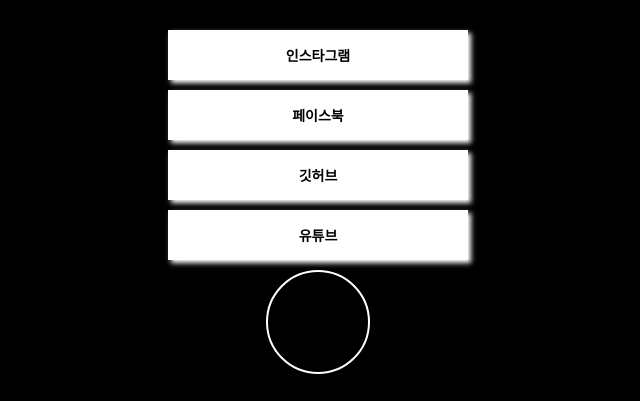
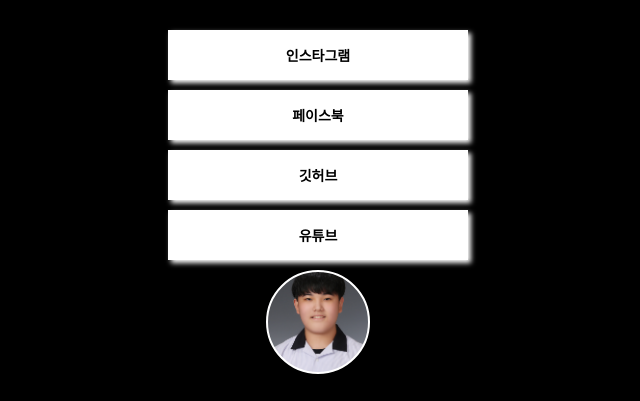
Before and after one commit to LeeyujinAndroid/mypage2, a plain HTML site: page index.html in a window 1280 px wide. Shown: the top 401 px of the page, without its empty margins (322-962 px from the left). Drawn offline with Linux system fonts and the light colour scheme; a web font is replaced by a local one.

Commit message:
Add files via upload

```diff
--- a/index.html
+++ b/index.html
@@ -24,7 +24,7 @@
             height: 100px;
             border-radius: 100%;
             border: 2px solid white;
-            background-image: url('씨발.jpg');
+            background-image: url('My Profile Image.jpg');
             background-position: center;
             background-size: cover;
         }
```
